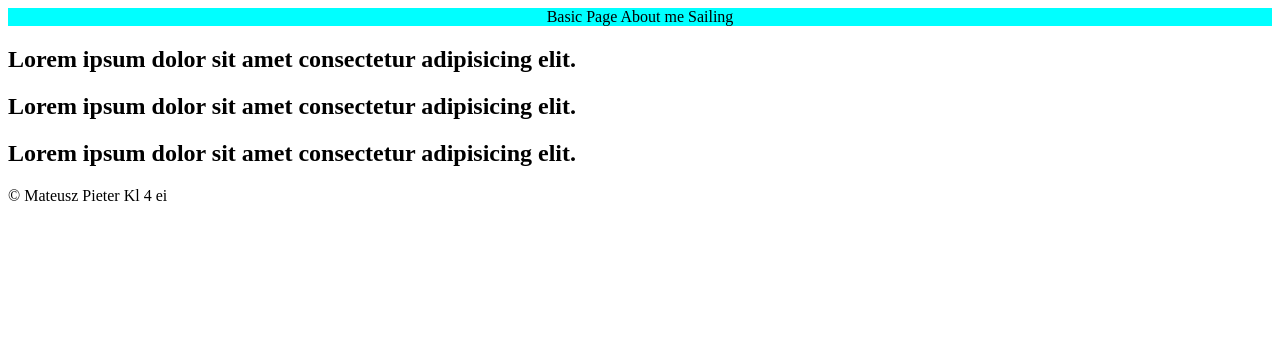
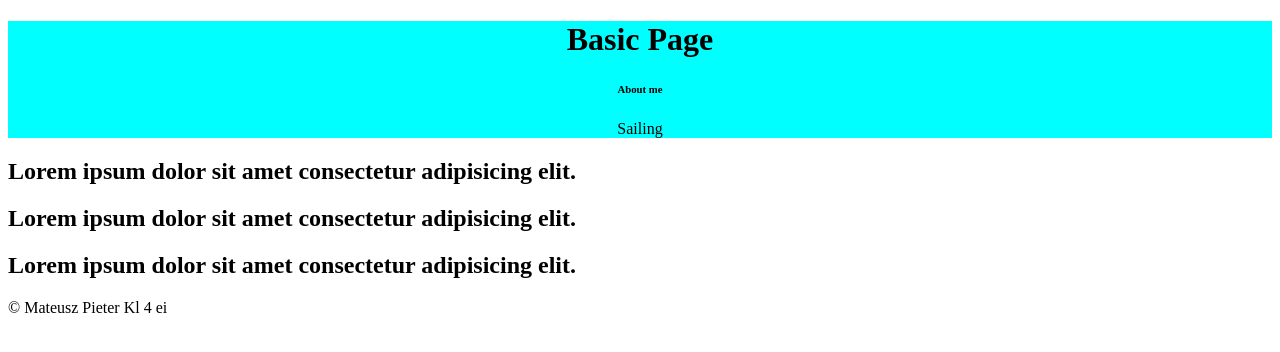
Before and after one commit to pieterei19/Strona_przypominajaca, a plain HTML site: page index.html in a window 1280 px wide. Drawn offline with Linux system fonts and the light colour scheme.

Commit message:
header changes

```diff
--- a/index.html
+++ b/index.html
@@ -7,9 +7,9 @@
 </head>
 <body>
   <header>
-      <a> Basic Page</a>
-      <a> About me </a>
-      <a> Sailing </a>
+      <h1> Basic Page</h1>
+      <h6> About me </h6>
+      <p> Sailing </p>
   </header>
   <main>
     <section>
```
